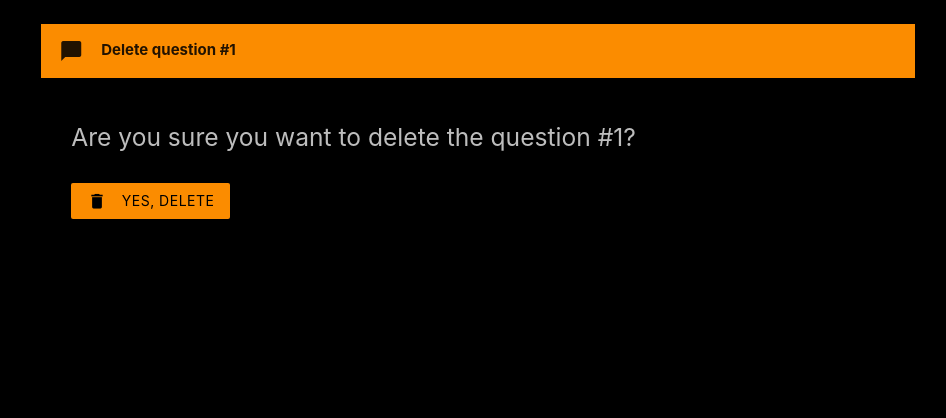
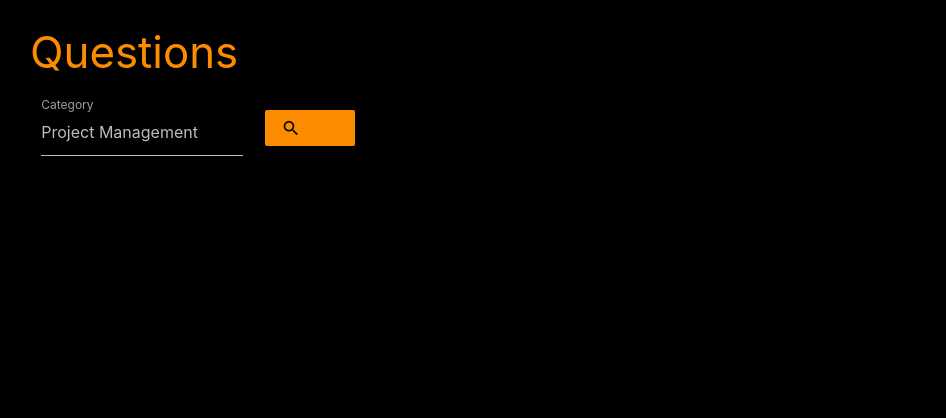
Before and after one commit to fnyrawr/uni_project_website, a Django app: page /survey/delete/1/ in a window 1280 px wide. Shown: the part 64-482 px from the top of the page, without its empty margins (162-1108 px from the left). Run offline with Django 4.2, Linux system fonts and the light colour scheme; a user stored in the database is signed in; tables that the repository leaves empty hold one stand-in row (values such as "Sample post"); data that the repository does not hold is empty.

Commit message:
removed confirmation need for deleting questions and fixed search and post issues

```diff
--- a/Survey/templates/deletequestion.html
+++ /dev/null
@@ -1,34 +0,0 @@
-{% extends 'base.html' %}
-{% load static %}
-
-{% block title %}CapybaraStudios - Questions{% endblock %}
-
-{% block content %}
-    {% if user.is_authorized %}
-        {% block logged_in_content %}
-            <div class="container">
-                <div class="row">
-                    <ul class="collapsible popout col s12 m12">
-                        <li class="active">
-                            <div class="collapsible-header orange darken-1"><i class="material-icons">chat_bubble</i><span><b>Delete question #{{ that_one_entry.id }}</b></span></div>
-                            <div class="collapsible-body black grey-text text-lighten-1">
-                                <form method="POST">
-                                    {% csrf_token %}
-                                    <h5 class="grey-text text-lighten-1">Are you sure you want to delete the question #{{ that_one_entry.id }}?</h5>
-                                    <br><button type="submit" class="waves-effect waves-light btn orange darken-1 black-text"><i class="material-icons left">delete</i> Yes, Delete</button>
-                                </form>
-                            </div>
-                        </li>
-                    </ul>
-                </div>
-            </div>
-        {% endblock %}
-    {% else %}
-        {% block not_logged_in_content %}
-            <div class="container">
-                <h3 class="orange-text text-darken-1">Question</h3>
-                <p class="grey-text text-lighten-1">We will discuss your questions at the end of the presentation.</p>
-            </div>
-        {% endblock %}
-    {% endif %}
-{% endblock %}
--- a/Survey/templates/viewquestions.html
+++ b/Survey/templates/viewquestions.html
@@ -17,10 +17,10 @@
                             <div class="row">
                                 <div class="input-field col s6">
                                     <select name="category" id="category">
-                                        <option value="ProjectManagement" {% if data.category == 'ProjectManagement' %}selected{% endif %}>Project Management</option>
+                                        <option value="Project" {% if data.category == 'Project' %}selected{% endif %}>Project Management</option>
                                         <option value="Mechanics" {% if data.category == 'Mechanics' %}selected{% endif %}>Mechanics</option>
                                         <option value="Multiplayer" {% if data.category == 'Multiplayer' %}selected{% endif %}>Multiplayer</option>
-                                        <option value="AssetsUIAudio" {% if data.category == 'AssetsUIAudio' %}selected{% endif %}>Assets UI Audio</option>
+                                        <option value="Assets" {% if data.category == 'Assets' %}selected{% endif %}>Assets UI Audio</option>
                                         <option value="Website" {% if data.category == 'Website' %}selected{% endif %}>Website</option>
                                     </select>
                                     <label>Category</label>
@@ -34,14 +34,14 @@
                 </div>
             </div>
 
-            <div class="row">
+            <div class="container row">
                 {% if search %}
                     <h5>Search results</h5>
                     {% for question in questions_found %}
-                        <div class="col s8">
-                            <div class="card sticky-action black grey-text text-lighten-1 large">
+                        <div class="col s12">
+                            <div class="card sticky-action grey darken-4 grey-text text-lighten-1">
                                 <div class="card-content row">
-                                    <h5 class="orange-text text-darken-1">{{ question.category }} #{{ question.id }}</h5>
+                                    <span class="card-title orange-text text-darken-1">{{ question.category }} #{{ question.id }}</span>
                                     <span class="grey-text text-lighten-1">{{ question.question }}</span><br>
                                     <a class="orange-text text-darken-1 right" href="{% url 'deletequestion' question.id %}">{{ question.timestamp|date:"d.m.Y H:i" }}</a>
                                 </div>
@@ -50,10 +50,10 @@
                     {% endfor %}
                 {% else %}
                     {% for question in all_questions %}
-                        <div class="col s8">
-                            <div class="card sticky-action black grey-text text-lighten-1 large">
+                        <div class="col s12">
+                            <div class="card sticky-action grey darken-4 grey-text text-lighten-1">
                                 <div class="card-content row">
-                                    <h5 class="orange-text text-darken-1">{{ question.category }} #{{ question.id }}</h5>
+                                    <span class="card-title orange-text text-darken-1">{{ question.category }} #{{ question.id }}</span>
                                     <span class="grey-text text-lighten-1">{{ question.question }}</span><br>
                                     <a class="orange-text text-darken-1 right" href="{% url 'deletequestion' question.id %}">{{ question.timestamp|date:"d.m.Y H:i" }}</a>
                                 </div>
--- a/Survey/views.py
+++ b/Survey/views.py
@@ -10,7 +10,7 @@
     questions_found = None
     search = False
     searchForm = QuestionSearchForm
-    category = 'Project & Management'
+    category = 'Project'
     data = None
     if request.method == "POST":
         search = True
@@ -38,6 +38,7 @@
 
     def post(self, request):
         form = self.form_class(request.POST, request.FILES)
+        print(request.POST.get('category'))
         if form.is_valid():
             question = form.save()
 
@@ -49,12 +50,23 @@
 
 class QuestionDeleteView(DeleteView):
     model = Question
-    context_object_name = 'that_one_entry'
-    template_name = 'deletequestion.html'
     success_url = reverse_lazy('viewquestions')
+
+    def get(self, request, *args, **kwargs):
+        return self.post(request, *args, **kwargs)
 
     def post(self, request, **kwargs):
         question_id = kwargs['pk']
         question = Question.objects.get(id=question_id)
+        category = question.category
         question.delete()
-        return redirect('viewquestions')
+        print(category)
+        all_questions = Question.objects.filter(category__contains=category).order_by('timestamp')
+        context = {'all_questions': all_questions,
+                   'questions_found': None,
+                   'search': False,
+                   'form': QuestionSearchForm,
+                   'data': None,
+                   }
+        # return('viewquestions')
+        return render(request, 'viewquestions.html', context)
```
Also changed, not shown: Survey/templates/newquestion.html (+5 -4 lines), db.sqlite3.
